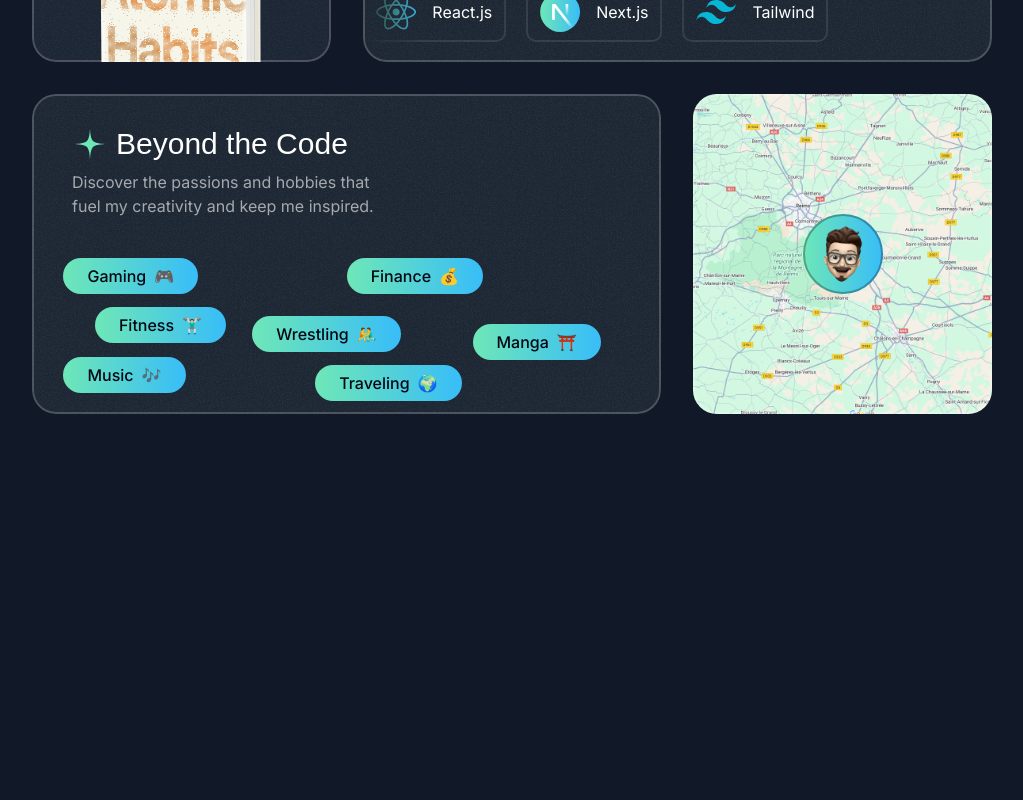
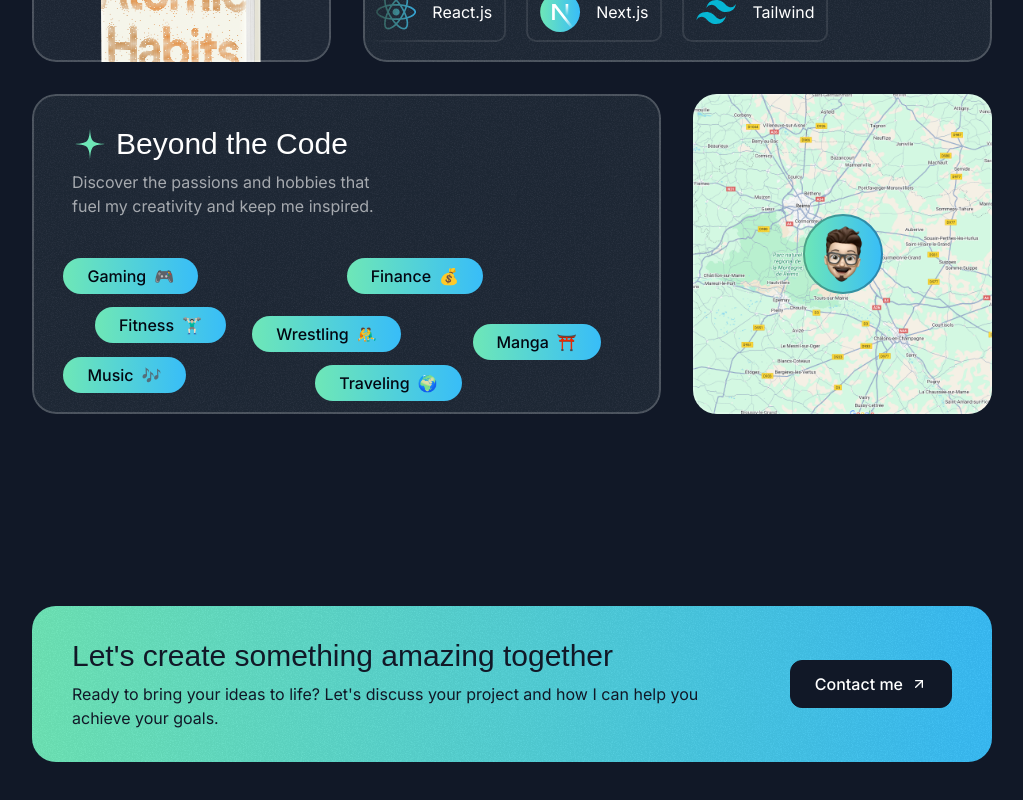
Before and after one commit to SHOOTSTV/portfolio-nextjs, a Next.js app: page / in a window 1280 px wide. Shown: the part 3189-3989 px from the top of the page, without its empty margins (128-1151 px from the left). Before the commit the page ends 3715 px from the top, so only its background shows below. Built offline with nearby package versions, Linux system fonts and the light colour scheme; a web font is replaced by a local one.

Commit message:
feat: Add Contact section with call-to-action design

```diff
--- a/src/app/page.tsx
+++ b/src/app/page.tsx
@@ -1,4 +1,5 @@
 import { AboutSection } from "@/sections/About";
+import { ContactSection } from "@/sections/Contact";
 import { Header } from "@/sections/Header";
 import { HeroSection } from "@/sections/Hero";
 import { ProjectsSection } from "@/sections/Projects";
@@ -12,6 +13,7 @@
       <ProjectsSection />
       <TapeSection />
       <AboutSection />
+      <ContactSection />
     </div>
   );
 }
--- a/src/sections/Contact.tsx
+++ b/src/sections/Contact.tsx
@@ -1,3 +1,34 @@
+import ArrowUpRightIcon from "@/assets/icons/arrow-up-right.svg";
+import grainImage from "@/assets/images/grain.jpg";
+
 export const ContactSection = () => {
-  return <div>Contact Section</div>;
+  return (
+    <div className="py-16 pt-12 lg:py-24 lg:pt-20">
+      <div className="container">
+        <div className="relative z-0 overflow-hidden rounded-3xl bg-gradient-to-r from-emerald-300 to-sky-400 px-10 py-8 text-center text-gray-900 md:text-left">
+          <div
+            className="absolute inset-0 -z-10 opacity-5"
+            style={{ backgroundImage: `url(${grainImage.src})` }}
+          ></div>
+          <div className="flex flex-col items-center gap-8 md:flex-row md:gap-16">
+            <div>
+              <h2 className=" font-serif text-2xl md:text-3xl">
+                Let's create something amazing together
+              </h2>
+              <p className="mt-2 text-sm md:text-base">
+                Ready to bring your ideas to life? Let's discuss your project
+                and how I can help you achieve your goals.
+              </p>
+            </div>
+            <div>
+              <button className="inline-flex h-12 w-max items-center gap-2 rounded-xl border border-gray-900 bg-gray-900 px-6 text-white">
+                <span className="font-medium">Contact me</span>
+                <ArrowUpRightIcon className="size-4" />
+              </button>
+            </div>
+          </div>
+        </div>
+      </div>
+    </div>
+  );
 };
```
